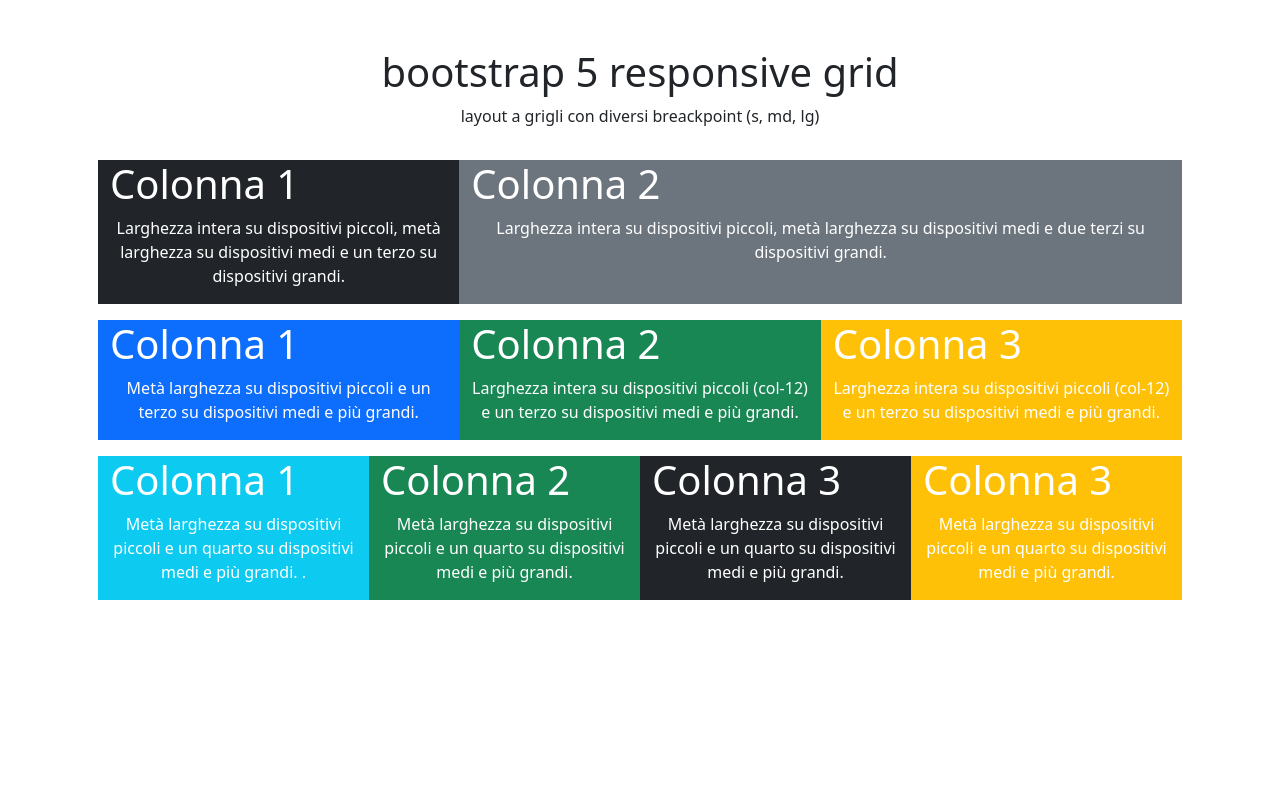
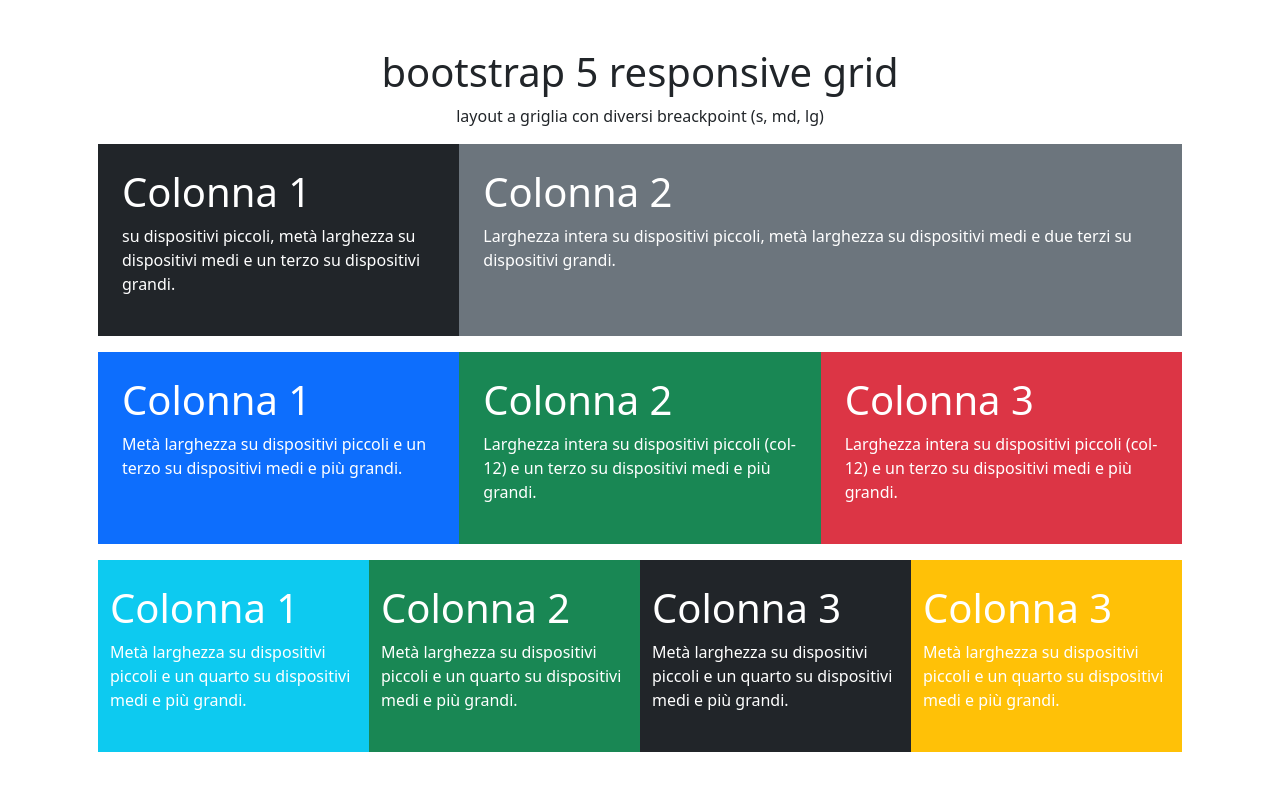
Before and after one commit to alessandro-sartini/htmlcss-bootstrap-layout, a plain HTML site: page index.html in a window 1280 px wide. Drawn offline with nearby package versions, Linux system fonts and the light colour scheme.

```diff
--- a/index.html
+++ b/index.html
@@ -4,15 +4,15 @@
     <meta charset="UTF-8">
     <link href="https://cdn.jsdelivr.net/npm/bootstrap@5.0.2/dist/css/bootstrap.min.css" rel="stylesheet" integrity="sha384-EVSTQN3/azprG1Anm3QDgpJLIm9Nao0Yz1ztcQTwFspd3yD65VohhpuuCOmLASjC" crossorigin="anonymous">
     <meta name="viewport" content="width=device-width, initial-scale=1.0">
-    <title>Bootstrap</title>
+    <title> Bootstrap Grid Layout</title>
 </head>
 <body>
     <header>
-        <div class="container text-center gy-5">
+        <div class="container text-center gy-5 ">
            <div class="row gy-6">
                 <div class="col text-center gy-5">
                     <h1 class="">bootstrap 5 responsive grid</h1>
-                    <p class="">layout a grigli con diversi breackpoint (s, md, lg) </p>
+                    <span class="">layout a griglia con diversi breackpoint (s, md, lg) </span>
 
                 </div>
            </div>
@@ -20,83 +20,88 @@
     </header>
     <main>
         <!-- #F8F9FA -->
-        <div class="container text-color text-white">
+        <div class="container text-color text-white text-start">
             <div class="row m-3">
-                <div class="col-12  col-md-6 col-lg-4 bg-dark ">
-                    <h1 class="text-start">
+                <div class="col-12  col-md-6 col-lg-4 bg-dark p-4">
+                    <h1 class="">
                         Colonna 1
                     </h1>
-                    <p class="text-center"> Larghezza intera su dispositivi piccoli, metà larghezza su dispositivi medi e un terzo su dispositivi grandi.</p>
+                    <p> su dispositivi piccoli, metà larghezza su dispositivi medi e un terzo su dispositivi grandi.</p>
                 </div>
 
-                <div class="col-12 col-md-6 col-lg-8 bg-secondary">
-                    <h1 class="text-start">
+                <div class="col-12 col-md-6 col-lg-8 bg-secondary p-4">
+                    <h1 >
                         Colonna 2
                     </h1>
-                    <p class="text-center"> Larghezza intera su dispositivi piccoli, metà larghezza su dispositivi medi e due terzi su dispositivi grandi.</p>
+                    <p> Larghezza intera su dispositivi piccoli, metà larghezza su dispositivi medi e due terzi su dispositivi grandi.</p>
                 </div>
 
 
             </div>
 
             <div class="row m-3">
-                <div class="col-6 col-md-4 bg-primary">
+                <div class="col-6 col-md-4 bg-primary p-4">
                     <h1>
                         Colonna 1
 
                     </h1>
-                    <p class="text-center"> Metà larghezza su dispositivi piccoli e un terzo su dispositivi medi e più grandi.</p>
+                    <p >
+                        Metà larghezza su dispositivi piccoli e un terzo su dispositivi medi e più grandi.
+
+                    </p>
                 </div>
-                <div class="col-6 col-md-4 bg-success">
+                <div class="col-6 col-md-4 bg-success p-4">
                     <h1>
                         Colonna 2
                     </h1>
-                    <p class="text-center"> Larghezza intera su
+                    <p > Larghezza intera su
                         dispositivi piccoli (col-12) e un terzo su dispositivi medi e più grandi.
-                        </p>
+                    </p>
                 </div>
-                <div class="col col-md-4  bg-warning">
+                <div class="col col-md-4  bg-danger p-4">
                     <h1>
                         Colonna 3
                     </h1>
-                    <p class="text-center"> Larghezza intera su
-                        dispositivi piccoli (col-12) e un terzo su dispositivi medi e più grandi.</p>
+                    <p > Larghezza intera su
+                        dispositivi piccoli (col-12) e un terzo su dispositivi medi e più grandi.
+                    </p>
                 </div>
             </div>
 
             <div class="row m-3 ">
-                <div class="col-6 col-md-3 bg-info">
+                <div class="col-6 col-md-3 bg-info py-4">
                     <h1>
                         Colonna 1
 
                     </h1>
-                    <p class="text-center">Metà larghezza su dispositivi piccoli
+                    <p >Metà larghezza su dispositivi piccoli
                         e un quarto su dispositivi medi e più grandi.
-                        .</p>
+                    </p>
                 </div>
-                <div class="col-6 col-md-3 bg-success">
+                <div class="col-6 col-md-3 bg-success py-4">
                     <h1>
                         Colonna 2
                     </h1>
-                    <p class="text-center">Metà larghezza su dispositivi piccoli
+                    <p >Metà larghezza su dispositivi piccoli
                         e un quarto su dispositivi medi e più grandi.
-                        </p>
+                    </p>
                 </div>
-                <div class="col-6 col-md-3  bg-dark">
+                <div class="col-6 col-md-3  bg-dark py-4">
                     <h1>
                         Colonna 3
                     </h1>
-                    <p class="text-center"> Metà larghezza su dispositivi piccoli
+                    <p > Metà larghezza su dispositivi piccoli
                         e un quarto su dispositivi medi e più grandi.
-                        </p>
+                    </p>
                 </div>
-                <div class="col-6 col-md-3  bg-warning">
+                <div class="col-6 col-md-3  bg-warning py-4">
                     <h1>
                         Colonna 3
                     </h1>
-                    <p class="text-center"> Metà larghezza su dispositivi piccoli
+                    <p> Metà larghezza su dispositivi piccoli
                         e un quarto su dispositivi medi e
-                        più grandi.</p>
+                        più grandi.
+                    </p>
                 </div>
 
 
```
